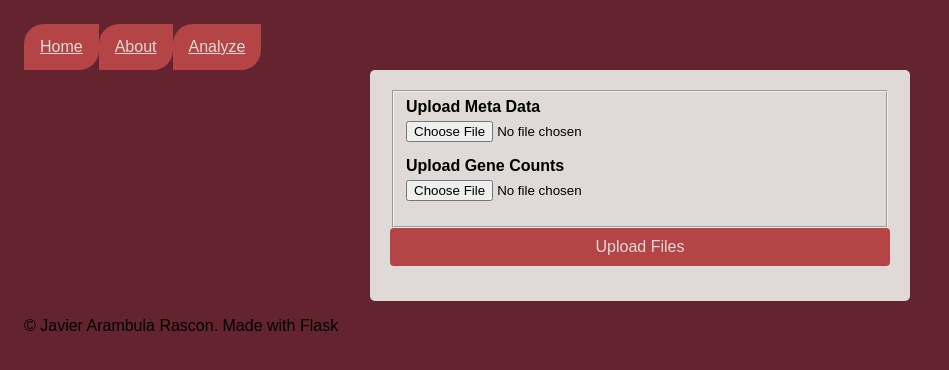
After one commit to aram2608/seqR, a Flask app: page /analyze in a window 1280 px wide. The commit adds this page. Shown: the top 370 px of the page, without its empty margins (0-949 px from the left). Run offline with Flask 3, Linux system fonts and the light colour scheme.

Commit message:
it looks pretty terrible but oh well

```diff
--- a/seqR/__init__.py
+++ b/seqR/__init__.py
@@ -0,0 +1,30 @@
+import os
+from flask import Flask, render_template
+
+def create_app(test_config: str | None=None):
+    app: Flask = Flask(__name__, instance_relative_config=True)
+    app.config.from_mapping(
+        SECRET_KEY="dev",
+    )
+
+    if test_config is None:
+        app.config.from_pyfile("config.py", silent=True)
+    else:
+        app.config.from_mapping(test_config)
+
+    try:
+        os.makedirs(app.instance_path)
+    except OSError:
+        pass
+
+    @app.route("/")
+    def index():
+        return render_template("index.html")
+
+    from . import about
+    from . import analyze
+
+    app.register_blueprint(about.about)
+    app.register_blueprint(analyze.analyze)
+
+    return app
--- /dev/null
+++ b/seqR/analyze.py
@@ -0,0 +1,7 @@
+from flask import Blueprint, render_template
+
+analyze = Blueprint("analyze", __name__)
+
+@analyze.route("/analyze")
+def analyze_page():
+    return render_template("analyze/analyze.html")
--- /dev/null
+++ b/seqR/static/styles.css
@@ -0,0 +1,24 @@
+html {
+  font-family: sans-serif;
+  background-color: #64242F;
+  padding: 1rem;
+}
+
+.nav-bar {
+  list-style-type: none;
+  margin: 0;
+  padding: 0;
+  display: flex;
+  justify-content: left;
+}
+
+.page-link {
+  background-color: #B44446;
+  display: block;
+  padding: 14px 16px;
+  border-radius: 20px 0 20px 0;
+  color: #DFD9D8;
+  &:hover {
+    background-color: #FC8F8F;
+  }
+}
--- /dev/null
+++ b/seqR/templates/analyze/analyze.html
@@ -0,0 +1,67 @@
+{% extends 'base.html' %}
+
+{% block title %} Analyze {% endblock %}
+
+{% block content %}
+<form class="file-form" method="POST" enctype="multipart/form-data">
+    <fieldset>
+        <div class="form-group">
+            <label class="input-label" for="file-upload">Upload Meta Data</label>
+            <input class="file-input" type="file" id="meta" name="meta_data_file">
+        </div>
+        <div class="form-group">
+            <label class="input-label" for="file-upload">Upload Gene Counts</label>
+            <input class="file-input" type="file" id="counts" name="counts_file">
+        </div>
+    </fieldset>
+    <div class="form-group">
+        <button class="submit-button" type="submit">Upload Files</button>
+    </div>
+</form>
+{% endblock %}
+
+<!-- TODO: This doesn't look too bad but I can probably improve it quite a bit -->
+{% block styles %}
+<style>
+.file-form {
+    max-width: 500px;
+    margin: 0 auto;
+    padding: 20px;
+    border-radius: 5px;
+    background-color: #DFD9D8;
+}
+
+.form-group {
+    margin-bottom: 15px;
+}
+
+.input-label {
+    display: block;
+    margin-bottom: 5px;
+    font-weight: bold;
+}
+
+.submit-button {
+    width: 100%;
+    padding: 10px;
+    border: 1px solid #DFD9D8;
+    border-radius: 4px;
+    box-sizing: border-box;
+    font-size: 16px;
+    background-color: #B44446;
+    color: #DFD9D8;
+    cursor: pointer;
+    border: none;
+    &:hover {
+        background-color: #FC8F8F;
+    }
+}
+
+.file-input {
+    &:focus {
+        border-color: #DFD9D8;
+        outline: none;
+    }
+}
+</style>
+{% endblock %}
--- /dev/null
+++ b/seqR/templates/base.html
@@ -0,0 +1,36 @@
+<!DOCTYPE html>
+<link rel="stylesheet" href="{{ url_for('static', filename='styles.css') }}">
+<head>
+    <meta charset="UTF-8">
+    <title>{% block title %} seqR {% endblock %}</title>
+</head>
+
+<body>
+    <header class="header">
+        <nav>
+            <ul class="nav-bar">
+                <li>
+                    <a class="page-link" href="/">Home</a>
+                </li>
+                <li>
+                    <a class="page-link" href="/about">About</a>
+                </li>
+                <li>
+                    <a class="page-link" href="/analyze">Analyze</a>
+                </li>
+            </ul>
+        </nav>
+    </header>
+
+    <main>
+        {% block content %}
+        <!-- place holder, child html file content will go here -->
+        {% endblock %}
+    </main>
+</body>
+<footer>
+        <p>&copy; Javier Arambula Rascon. Made with Flask </p>
+</footer>
+
+<!-- extra block for extra styles if need be -->
+{% block styles %}{% endblock %}
```
Also changed, not shown: seqR/about.py (added, +7 -0 lines), seqR/main.py (deleted, +0 -15 lines), seqR/templates/about/about.html (added, +7 -0 lines), seqR/templates/index.html (+8 -1 lines).
